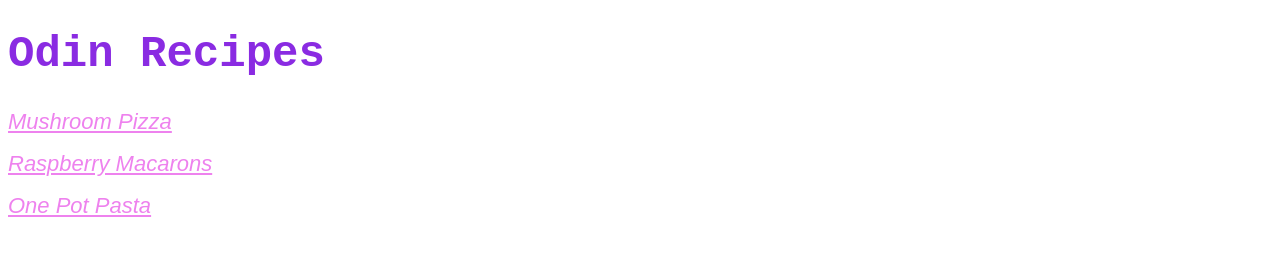
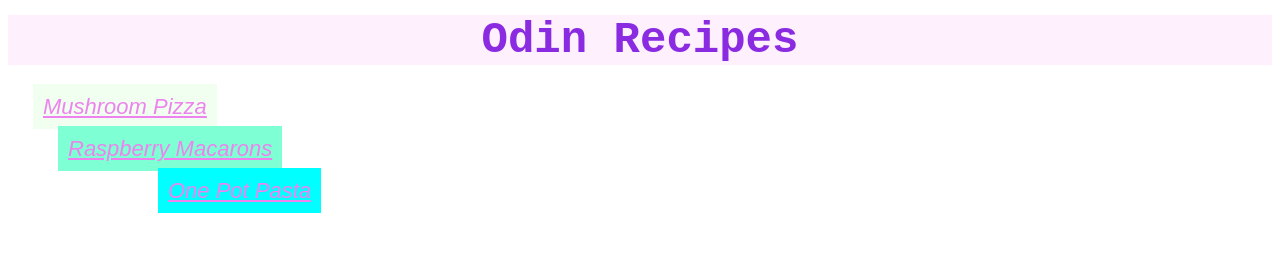
Before and after one commit to ceydabiber/odin-recipes, a plain HTML site: page index.html in a window 1280 px wide. Drawn offline with Linux system fonts and the light colour scheme.

Commit message:
Edited th styles.css margins and paddings

```diff
--- a/index.html
+++ b/index.html
@@ -9,10 +9,10 @@
 
     <body>
         <h1>Odin Recipes</h1>
-        <a href="./recipes/mushroompizza.html">Mushroom Pizza</a>
+        <a class="first" href="./recipes/mushroompizza.html">Mushroom Pizza</a>
         <p></p>
-        <a href="./recipes/raspberrymacarons.html">Raspberry Macarons</a>
+        <a class="second" href="./recipes/raspberrymacarons.html">Raspberry Macarons</a>
         <p></p>
-        <a href="./recipes/onepotpasta.html">One Pot Pasta</a>
+        <a class="third" href="./recipes/onepotpasta.html">One Pot Pasta</a>
     </body>
 </html>
--- a/styles.css
+++ b/styles.css
@@ -3,6 +3,10 @@ h1 {
     font-size: 44px;
     font-weight: 900;
     color: blueviolet;
+    background-color: rgb(255, 240, 253);
+    text-align: center;
+    margin-top: 15px;
+
 }
 
 a{
@@ -11,3 +15,22 @@ a{
     color: violet;
     font-style: italic;
 }
+
+.first{
+    background-color: honeydew;
+    padding: 10px;
+    margin: 25px;
+}
+
+.second{
+    background-color: aquamarine;
+    padding: 10px;
+    margin: 50px;
+
+}
+
+.third{
+    background-color: aqua;
+    margin: 150px;
+    padding: 10px;
+}
```
